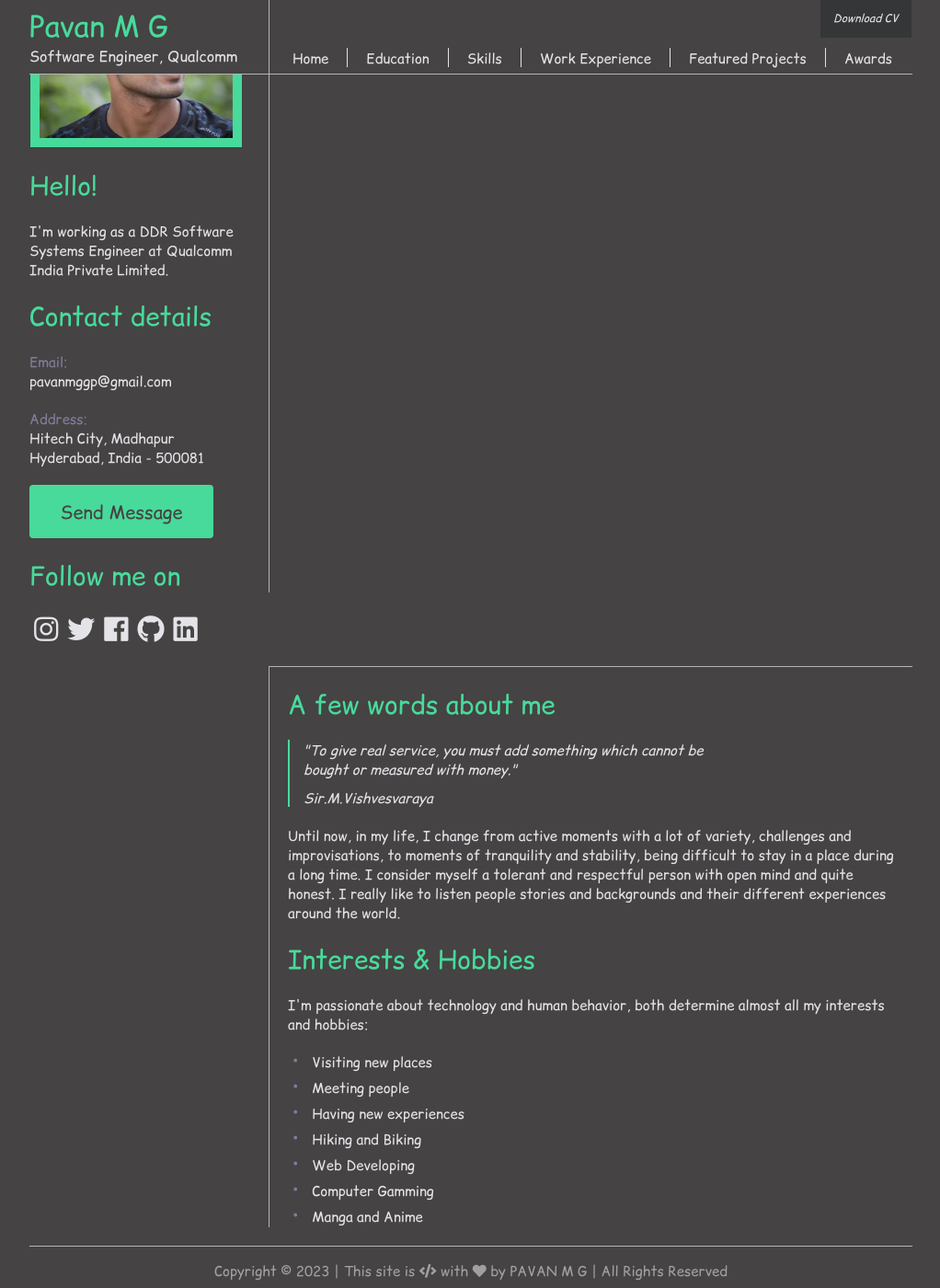
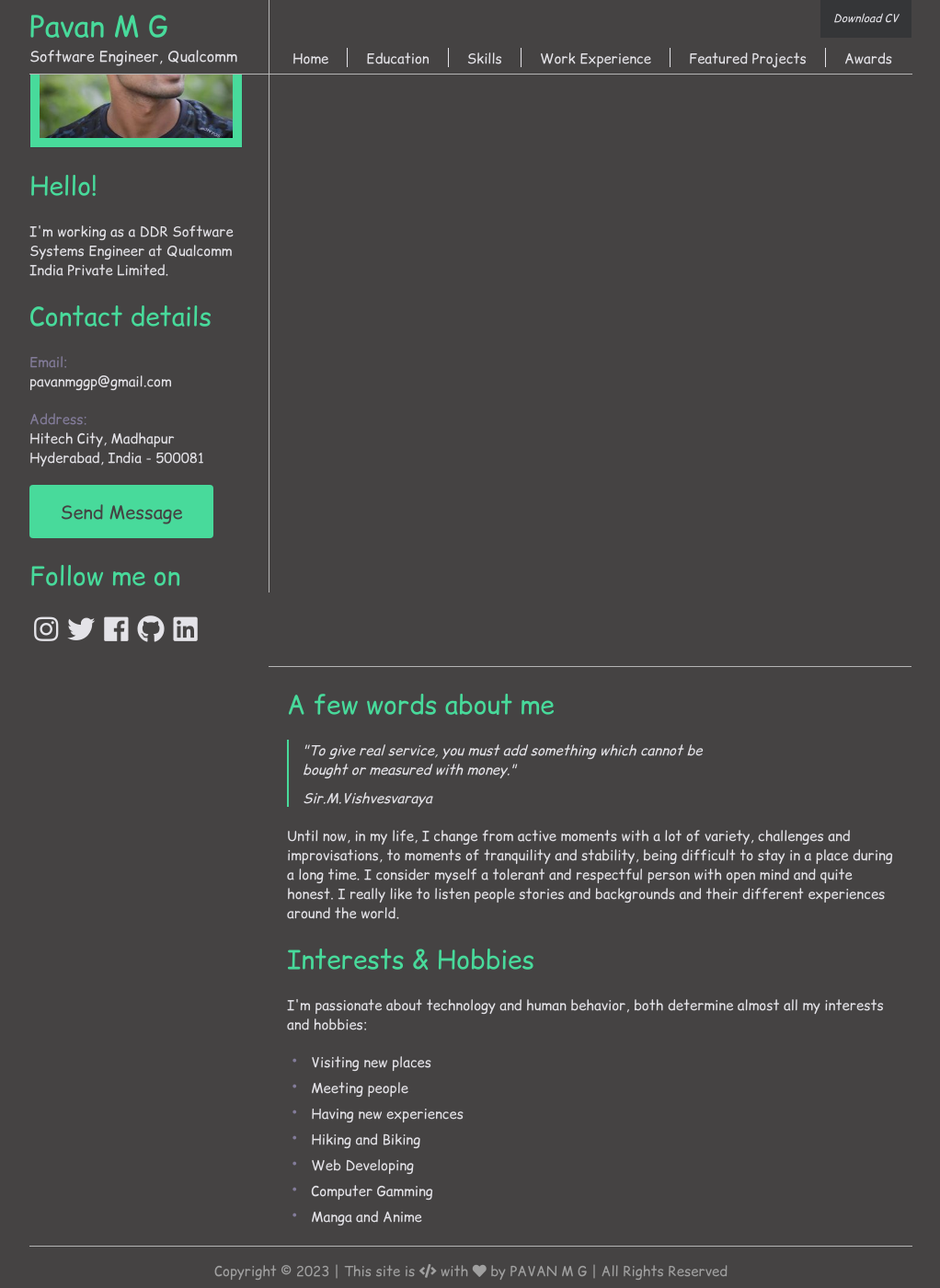
Before and after one commit to pavan-mg/pavan-mg.github.io, a Jekyll site: the page built from index.html, in a window 1280 px wide and 1400 px high, scrolled down 182 px. Shown: the whole window at 92% size, without its empty margins (128-1150 px from the left). Built offline with Jekyll 4.4.1, drawn with Linux system fonts in a browser that asks for light colours.

Commit message:
Update main.css

```diff
--- a/css/main.css
+++ b/css/main.css
@@ -171,7 +171,6 @@ ul {
 		margin-left: 260px;
 		width: 699px;
 		border-top: 1px solid #b5b5b5;
-		border-left: 1px solid #b5b5b5;
 	}
 	#footer {
 		width: 960px;
```
